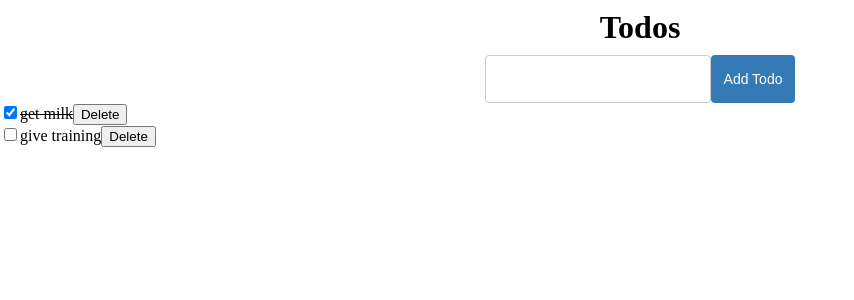
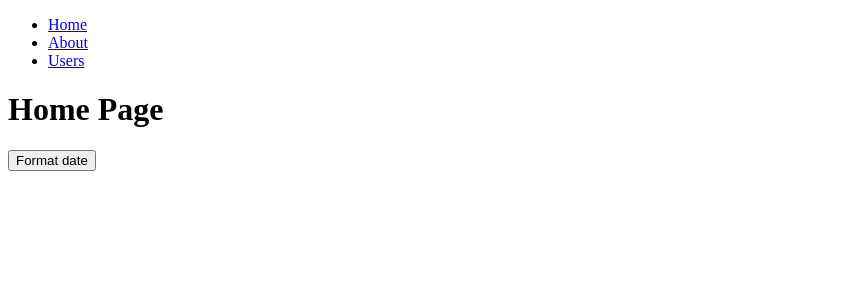
Before and after one commit to coder4affine/innoserve_capita, a React app: page / in a window 1280 px wide. Shown: the top 300 px of the page, without its empty margins (0-854 px from the left). Built offline with nearby package versions, Linux system fonts and the light colour scheme; data requests are answered from the project's data file.

Commit message:
commit code

```diff
--- a/index.js
+++ b/index.js
@@ -6,7 +6,7 @@
 // import React from 'react';
 import React from 'react';
 import ReactDOM from 'react-dom';
-// import App from './src/App';
-import Todos from './src/Todos';
+import App from './src/App';
+// import Todos from './src/Todos';
 
-ReactDOM.render(<Todos />, document.getElementById('root'));
+ReactDOM.render(<App />, document.getElementById('root'));
--- a/package.json
+++ b/package.json
@@ -14,9 +14,12 @@
     "prettier": "prettier --write 'src/**/*.{ts,js,css,html}'"
   },
   "dependencies": {
+    "@loadable/component": "^5.11.0",
+    "date-fns": "^2.9.0",
     "prop-types": "^15.7.2",
     "react": "^16.12.0",
-    "react-dom": "^16.12.0"
+    "react-dom": "^16.12.0",
+    "react-router-dom": "^5.1.2"
   },
   "devDependencies": {
     "@babel/core": "^7.7.7",
--- a/src/App.js
+++ b/src/App.js
@@ -1,168 +1,38 @@
-import React, { useState, useEffect } from 'react';
-import PropTypes from 'prop-types';
+import React from 'react';
+import { BrowserRouter as Router, Switch, Route, Link } from 'react-router-dom';
+import PageNotFound from './screens/pageNotFound';
+import routes from './routes';
+import PrivateRoute from './components/PrivateRoute/PrivateRoute';
 
-const App = ({ title, caption, isTruthy }) => {
-  const [greet, setGreet] = useState('hello');
-
-  const [greet1, setGreet1] = useState('how are you?');
-  useEffect(() => {
-    console.log('normal useEffect');
-  });
-
-  useEffect(() => {
-    console.log('with empty arr useEffect');
-    document.addEventListener('copy', () => {});
-    return () => {
-      document.removeEventListener('copy', () => {});
-    };
-  }, []);
-
-  //   useEffect(() => {
-  //     console.log(title);
-  //   }, []);
-
-  //   useEffect(() => {
-  //     console.log('greet  and greet1 useEffect');
-  //   }, [greet, greet1]);
-
-  if (isTruthy) {
-    return <h1>Loading....</h1>;
-  }
-  return (
-    <>
-      <h1>{title}</h1>
-      <h3>{caption}</h3>
-      <h3>{greet}</h3>
-      <h3>{greet1}</h3>
-      <input type="password" />
-      {isTruthy ? <h1>Hello true</h1> : <h1>Hello false</h1>}
-      <button
-        type="button"
-        onClick={() => {
-          setGreet('Hello World');
-        }}
-      >
-        Click Me
-      </button>
-      <button
-        type="button"
-        onClick={() => {
-          setGreet1('Hello World, How are you?');
-        }}
-      >
-        Click Me
-      </button>
-    </>
-  );
-};
-
-App.propTypes = {
-  title: PropTypes.string.isRequired,
-  caption: PropTypes.string,
-  isTruthy: PropTypes.bool.isRequired,
-};
-
-App.defaultProps = {
-  caption: 'Hello',
-};
+const App = () => (
+  <Router>
+    <div>
+      <nav>
+        <ul>
+          <li>
+            <Link to="/">Home</Link>
+          </li>
+          <li>
+            <Link to="/about">About</Link>
+          </li>
+          <li>
+            <Link to="/users">Users</Link>
+          </li>
+        </ul>
+      </nav>
+      <Switch>
+        {routes.map(route => {
+          if (route.isPrivate) {
+            return <PrivateRoute isAuthenticated key={route.path} {...route} />;
+          }
+          return <Route key={route.path} {...route} />;
+        })}
+        <Route>
+          <PageNotFound />
+        </Route>
+      </Switch>
+    </div>
+  </Router>
+);
 
 export default App;
-
-// import React, { Component } from 'react';
-// import PropTypes from 'prop-types';
-
-// class App extends Component {
-//   static propTypes = {
-//     title: PropTypes.string.isRequired,
-//     caption: PropTypes.string,
-//     isTruthy: PropTypes.bool.isRequired,
-//   };
-
-//   static defaultProps = {
-//     caption: 'Hello',
-//   };
-
-//   //   state = {
-//   //     greet: 'Hello',
-//   //   };
-
-//   constructor(props) {
-//     super(props);
-//     this.state = {
-//       greet: 'Hello',
-//     };
-
-//     console.log('constructor');
-
-//     this.interval = setTimeout(() => {
-//       console.log('timeout...');
-//     }, 200000);
-//   }
-
-//   static getDerivedStateFromProps(props, state) {
-//     console.log('getDerivedStateFromProps');
-//     if (props.isTruthy) {
-//       return {
-//         ...state,
-//         greetWithName: `${props.title} Yagnesh`,
-//       };
-//     }
-//     return null;
-//   }
-
-//   shouldComponentUpdate(nextProps, nextState) {
-//     return false;
-//   }
-
-//   componentDidMount() {
-//     console.log('componentDidMount');
-//     document.addEventListener('copy', () => {
-//       console.log('copied...');
-//     });
-
-//     clearTimeout(this.interval);
-//   }
-
-//   componentDidUpdate(prevProps, prevState) {}
-
-//   componentWillUnmount() {
-//     document.removeEventListener('copy', () => {
-//       console.log('copy removed');
-//     });
-//   }
-
-//   static getDerivedStateFromError() {
-//     // Update state so the next render will show the fallback UI.
-//     return { hasError: true };
-//   }
-
-//   componentDidCatch(error, info) {
-
-//   }
-
-//   xyz = () => {};
-
-//   render() {
-//     console.log('render');
-//     const { caption, isTruthy } = this.props;
-//     const { greet, greetWithName } = this.state;
-//     return (
-//       <>
-//         <h1>{greetWithName}</h1>
-//         <h3>{caption}</h3>
-//         <h4>{greet}</h4>
-//         <input id="password" type="password" />
-//         {isTruthy ? <h1>Hello true</h1> : <h1>Hello false</h1>}
-//         <button
-//           type="button"
-//           onClick={() => {
-//             this.setState({ greet: 'Hello World' });
-//           }}
-//         >
-//           Click Me
-//         </button>
-//       </>
-//     );
-//   }
-// }
-// export default App;
--- /dev/null
+++ b/src/components/PrivateRoute/PrivateRoute.js
@@ -0,0 +1,24 @@
+/* eslint-disable react/prop-types */
+import React from 'react';
+import { Route, Redirect } from 'react-router-dom';
+
+const PrivateRoute = ({ component: Component, isAuthenticated, ...rest }) => (
+  <Route
+    {...rest}
+    render={({ location }) => {
+      if (isAuthenticated) {
+        return <Component />;
+      }
+      return (
+        <Redirect
+          to={{
+            pathname: '/',
+            state: { from: location },
+          }}
+        />
+      );
+    }}
+  />
+);
+
+export default PrivateRoute;
--- /dev/null
+++ b/src/routes.js
@@ -0,0 +1,31 @@
+import React from 'react';
+import loadable from '@loadable/component';
+
+const About = loadable(() => import('./screens/about'), {
+  fallback: <div>Loading...</div>,
+});
+const Home = loadable(() => import('./screens/home'), {
+  fallback: <div>Loading...</div>,
+});
+const Users = loadable(() => import('./screens/users'), {
+  fallback: <div>Loading...</div>,
+});
+
+const routes = [
+  {
+    path: '/',
+    exact: true,
+    component: Home,
+  },
+  {
+    path: '/about',
+    component: About,
+  },
+  {
+    path: '/users',
+    component: Users,
+    isPrivate: true,
+  },
+];
+
+export default routes;
--- /dev/null
+++ b/src/screens/about/index.js
@@ -0,0 +1,9 @@
+import React from 'react';
+
+const index = () => (
+  <div>
+    <h1>About Page</h1>
+  </div>
+);
+
+export default index;
--- /dev/null
+++ b/src/screens/home/index.js
@@ -0,0 +1,22 @@
+/* eslint-disable react/prop-types */
+import React from 'react';
+// import { format } from 'date-fns';
+
+const index = ({ history }) => (
+  <div>
+    <h1>Home Page</h1>
+    <button
+      type="button"
+      onClick={() => {
+        history.push('about');
+        // import('date-fns').then(({ format }) => {
+        //   format(new Date(), 'MM-dd-yyyy');
+        // });
+      }}
+    >
+      Format date
+    </button>
+  </div>
+);
+
+export default index;
--- /dev/null
+++ b/src/screens/pageNotFound.js
@@ -0,0 +1,9 @@
+import React from 'react';
+
+const PageNotFound = () => (
+  <div>
+    <h1>Page Not found</h1>
+  </div>
+);
+
+export default PageNotFound;
--- /dev/null
+++ b/src/screens/users/index.js
@@ -0,0 +1,9 @@
+import React from 'react';
+
+const index = () => (
+  <div>
+    <h1>Users Page</h1>
+  </div>
+);
+
+export default index;
--- a/webpack.config.js
+++ b/webpack.config.js
@@ -38,4 +38,7 @@ module.exports = {
       filename: './index.html',
     }),
   ],
+  devServer: {
+    historyApiFallback: true,
+  },
 };
```
Also changed, not shown: src/test.js (added, +168 -0 lines), .eslintrc.json, 2 other files (tests, documents, lock files or other folders).
